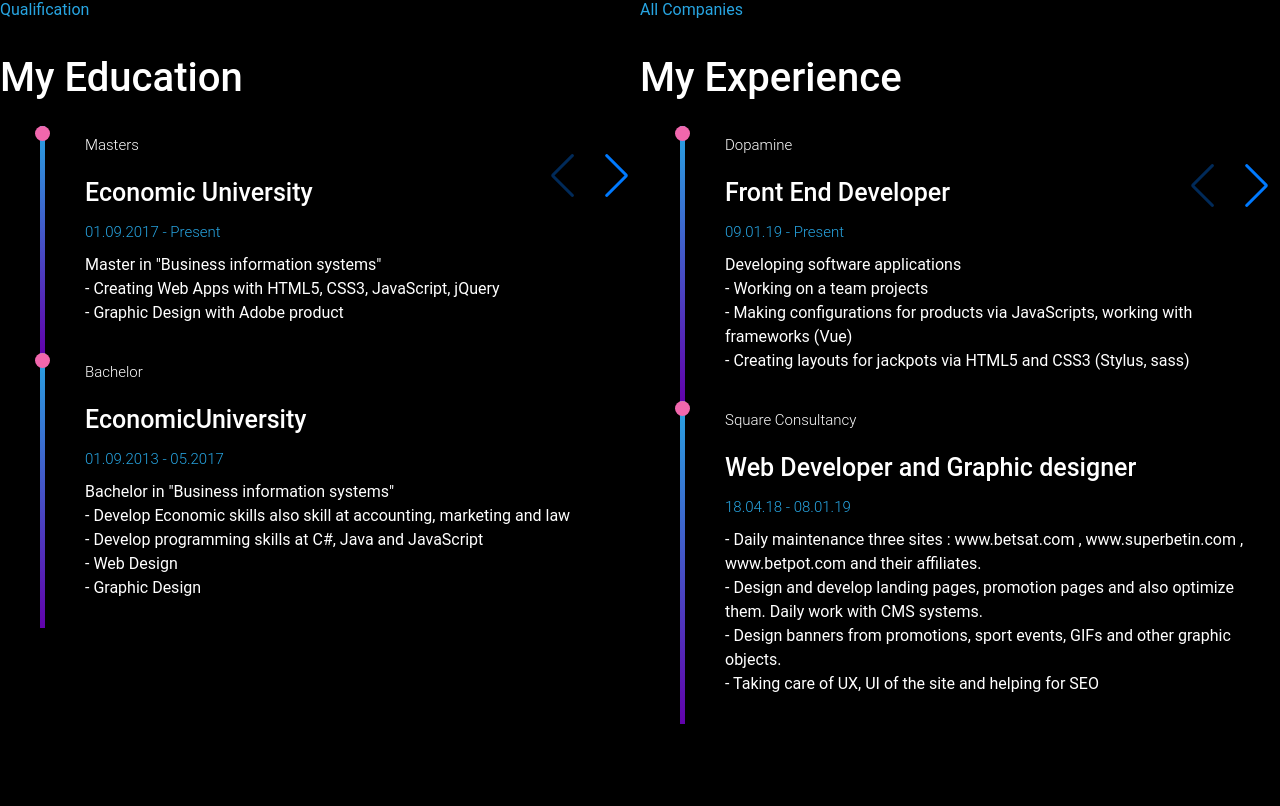
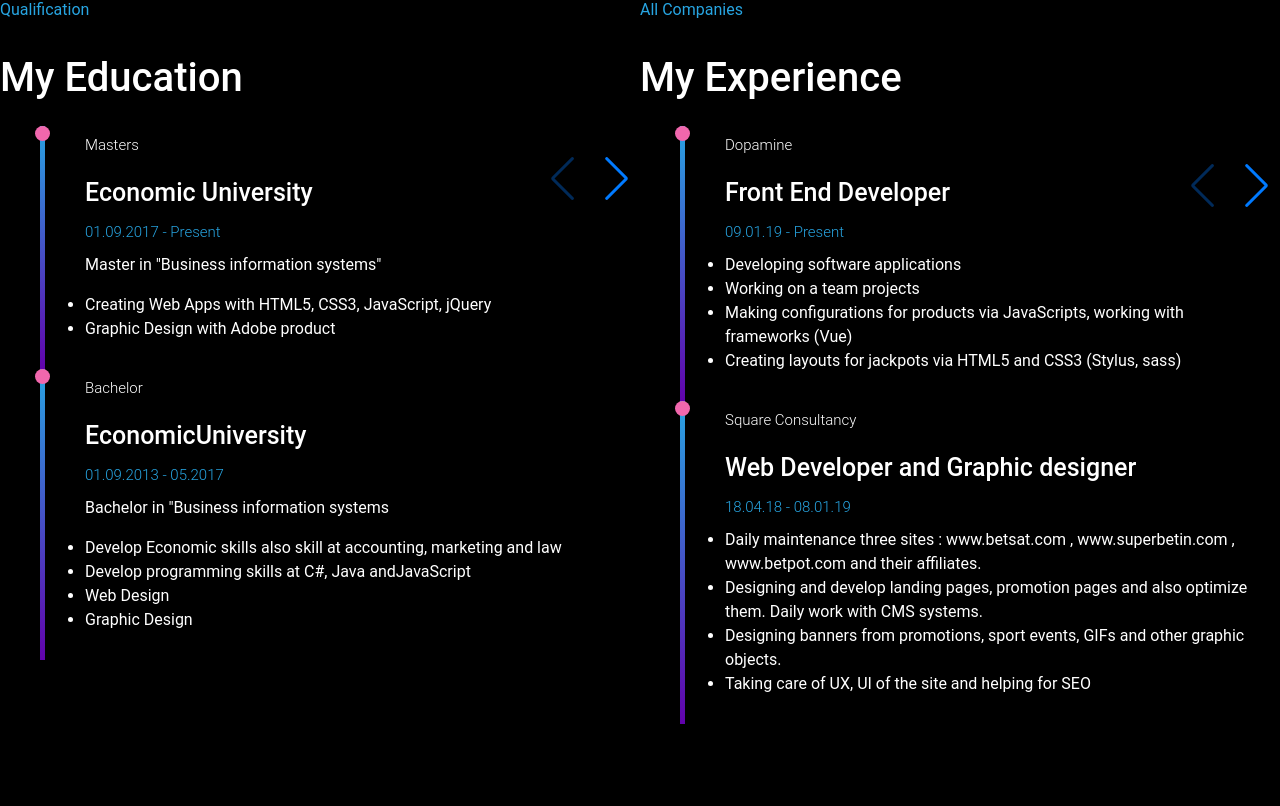
Before and after one commit to georginklv/website, a Vue app: page / in a window 1280 px wide. Shown: the part 1234-2040 px from the top of the page. Built offline with nearby package versions, Linux system fonts and the light colour scheme.

Commit message:
fix: typo changes

```diff
--- a/src/components/Experience.vue
+++ b/src/components/Experience.vue
@@ -10,45 +10,47 @@
               <p class="position-small-title">Masters</p>
               <h2 class="heading-position">Economic University</h2>
               <p class="date">01.09.2017 - Present</p>
-              <p class="paragraph">
-                Master in "Business information systems"<br />
-                - Creating Web Apps with HTML5, CSS3, JavaScript, jQuery<br />
-                - Graphic Design with Adobe product
-              </p>
+              <ul class="paragraph">
+                <p>Master in "Business information systems"</p>
+                <li>Creating Web Apps with HTML5, CSS3, JavaScript, jQuery</li>
+                <li>Graphic Design with Adobe product</li>
+              </ul>
             </div>
 
             <div class="positions">
               <p class="position-small-title">Bachelor</p>
               <h2 class="heading-position">EconomicUniversity</h2>
               <p class="date">01.09.2013 - 05.2017</p>
-              <p class="paragraph">
-                Bachelor in "Business information systems"<br />
-                - Develop Economic skills also skill at accounting, marketing
-                and law <br />- Develop programming skills at C#, Java and
-                JavaScript<br />
-                - Web Design<br />
-                - Graphic Design
-              </p>
+              <ul class="paragraph">
+                <p>Bachelor in "Business information systems</p>
+                <li>
+                  Develop Economic skills also skill at accounting, marketing
+                  and law
+                </li>
+                <li>Develop programming skills at C#, Java andJavaScript</li>
+                <li>Web Design</li>
+                <li>Graphic Design</li>
+              </ul>
             </div>
           </swiper-slide>
 
           <swiper-slide>
             <div class="positions">
               <h2 class="heading-position">Udemy</h2>
-              <p class="paragraph">
-                - Building Responsive Websites with HTML5 and CSS3<br />
-                - Advanced CSS and Sass<br />
-                - JavaScript
-              </p>
+              <ul class="paragraph">
+                <li>Building Responsive Websites with HTML5 and CSS3</li>
+                <li>Advanced CSS and Sass</li>
+                <li>JavaScript</li>
+              </ul>
             </div>
 
             <div class="positions">
               <h2 class="heading-position">Device Expert Academy</h2>
-              <p class="paragraph">
-                - JavaScript and jQuery<br />
-                - Graphic Design <br />
-                - Web Design
-              </p>
+              <ul class="paragraph">
+                <li>JavaScript and jQuery</li>
+                <li>Graphic Design</li>
+                <li>Web Design</li>
+              </ul>
             </div>
           </swiper-slide>
 
@@ -66,14 +68,18 @@
               <p class="position-small-title">Dopamine</p>
               <h2 class="heading-position">Front End Developer</h2>
               <p class="date">09.01.19 - Present</p>
-              <p class="paragraph">
-                Developing software applications<br />
-                - Working on a team projects<br />
-                - Making configurations for products via JavaScripts, working
-                with frameworks (Vue)<br />
-                - Creating layouts for jackpots via HTML5 and CSS3 (Stylus,
-                sass)
-              </p>
+              <ul class="paragraph">
+                <li>Developing software applications</li>
+                <li>Working on a team projects</li>
+                <li>
+                  Making configurations for products via JavaScripts, working
+                  with frameworks (Vue)
+                </li>
+                <li>
+                  Creating layouts for jackpots via HTML5 and CSS3 (Stylus,
+                  sass)
+                </li>
+              </ul>
             </div>
             <div class="positions">
               <p class="position-small-title">Square Consultancy</p>
@@ -81,15 +87,21 @@
                 Web Developer and Graphic designer
               </h2>
               <p class="date">18.04.18 - 08.01.19</p>
-              <p class="paragraph">
-                - Daily maintenance three sites : www.betsat.com ,
-                www.superbetin.com , www.betpot.com and their affiliates.<br />
-                - Design and develop landing pages, promotion pages and also
-                optimize them. Daily work with CMS systems.<br />
-                - Design banners from promotions, sport events, GIFs and other
-                graphic objects.<br />
-                - Taking care of UX, UI of the site and helping for SEO
-              </p>
+              <ul class="paragraph">
+                <li>
+                  Daily maintenance three sites : www.betsat.com ,
+                  www.superbetin.com , www.betpot.com and their affiliates.
+                </li>
+                <li>
+                  Designing and develop landing pages, promotion pages and also
+                  optimize them. Daily work with CMS systems.
+                </li>
+                <li>
+                  Designing banners from promotions, sport events, GIFs and
+                  other graphic objects.
+                </li>
+                <li>Taking care of UX, UI of the site and helping for SEO</li>
+              </ul>
             </div>
           </swiper-slide>
 
@@ -98,21 +110,27 @@
               <p class="position-small-title">Playground</p>
               <h2 class="heading-position">Customer service</h2>
               <p class="date">01.04.17 - 04.02.18</p>
-              <p class="paragraph">
-                - Maintenance of hardware - Customer suport
-              </p>
+              <ul class="paragraph">
+                <li>Maintenance of hardware - Customer suport</li>
+              </ul>
             </div>
             <div class="positions">
               <p class="position-small-title">TaxBack</p>
               <h2 class="heading-position">
-                Expert marketing
+                Marketing expert
               </h2>
-              <p class="date">18.04.18 - 8.01.19</p>
-              <p class="paragraph">
-                - Made reports from which i made mass emails. The emails were
-                made as pages with HTML5 and CSS3. Also take care of part of the
-                SEO, data analysis and date update.
-              </p>
+              <p class="date">18.04.18 - 08.01.19</p>
+              <ul class="paragraph">
+                <li>
+                  Made reports from which i made mass emails.
+                </li>
+                <li>
+                  Emails were made as pages with HTML5 and CSS3.
+                </li>
+                <li>
+                  Take care of part of the SEO, data analysis and date update.
+                </li>
+              </ul>
             </div>
           </swiper-slide>
 
@@ -123,19 +141,19 @@
               </p>
               <h2 class="heading-position">Bus attendant</h2>
               <p class="date">01.6.16 - 01.10.16</p>
-              <p class="paragraph">
-                - Face to face customer service
-              </p>
+              <ul class="paragraph">
+                <li>Face to face customer service</li>
+              </ul>
             </div>
             <div class="positions">
-              <p class="position-small-title">
-                McKinley Chalet Resort (Alaska , USA)
-              </p>
+              <ul class="position-small-title">
+                <li>McKinley Chalet Resort (Alaska , USA)</li>
+              </ul>
               <h2 class="heading-position">Busser</h2>
               <p class="date">01.06.15 - 01.10.15</p>
-              <p class="paragraph">
-                - Customer service
-              </p>
+              <ul class="paragraph">
+                <li>Customer service</li>
+              </ul>
             </div>
           </swiper-slide>
 
--- a/src/components/Footer.vue
+++ b/src/components/Footer.vue
@@ -19,8 +19,8 @@
               alt=""
               class="footer-small-img mail"
             />
-            <a href="mailto: georginklv@abv.bg" target="_blank"
-              >georginklv94@gmail.bg</a
+            <a href="mailto: georginklv94@gmail.com" target="_blank"
+              >georginklv94@gmail.com</a
             >
           </div>
           <div class="footer-row">
```
